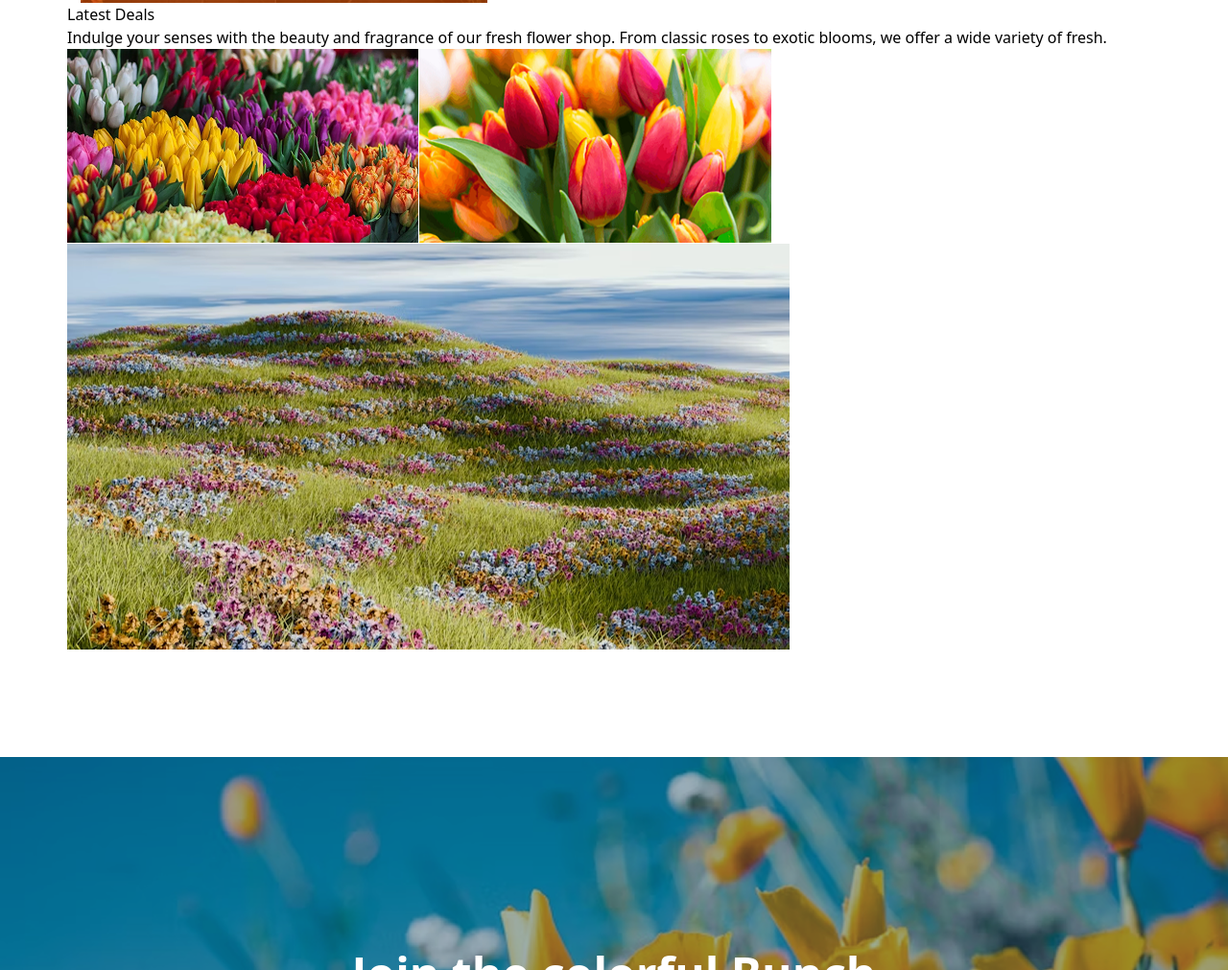
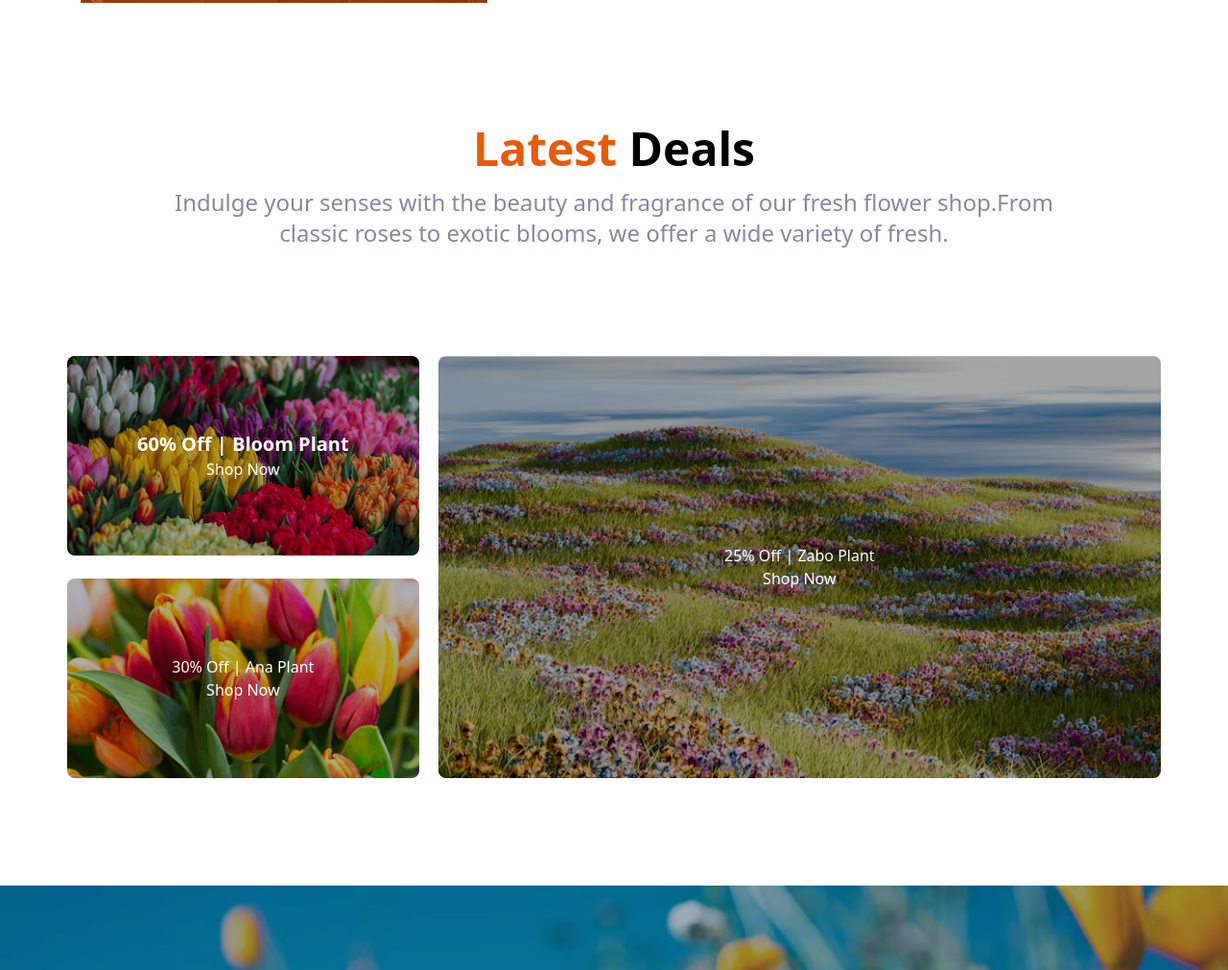
Before and after one commit to Asashik1419/second-assignment, a plain HTML site: page index.html in a window 1280 px wide. Shown: the part 2781-3792 px from the top of the page at 96% size. Drawn offline with nearby package versions, Linux system fonts and the light colour scheme.

Commit message:
added latest deals section

```diff
--- a/index.html
+++ b/index.html
@@ -142,17 +142,39 @@
     </section>
     <!-- Latest  Deals section start -->
     <section>
-      <h3>Latest Deals</h3>
-      <p>Indulge your senses with the beauty and fragrance of our fresh flower shop. From classic roses to exotic
-        blooms, we offer a wide variety of fresh.</p>
-      <div class="flex">
-        <div>
-          <div class="flex">
-            <img src="assets/deal-bloom.png" alt="">
-            <img src="assets/deal-ana.png" alt="">
+      <div class=" mx-auto">
+        <h3 class="text-5xl mt-32 font-bold text-center"> <span class="text-[#E95A08] text-center">Latest</span> Deals
+        </h3>
+        <p class="text-2xl text-center mb-28 mt-4 text-[#8987A1]">Indulge your senses with the beauty and fragrance of
+          our
+          fresh
+          flower shop.From
+          <br>classic roses to exotic
+          blooms, we offer a wide variety of fresh.
+        </p>
+        <div class="grid grid-cols-1 md:grid-cols-3 gap-5 ">
+          <div class="flex flex-col gap-6">
+            <div class="relative rounded-lg overflow-hidden">
+              <img class="w-full h-52 object-cover" src="assets/deal-bloom.png" alt="">
+              <div class="absolute inset-0 flex flex-col items-center justify-center text-white bg-black/30">
+                <h3 class="font-bold text-xl">60% Off | Bloom Plant</h3>
+                <button class="">Shop Now</button>
+              </div>
+            </div>
+            <div class="relative rounded-lg overflow-hidden">
+              <img class="w-full h-52 object-cover" src="assets/deal-ana.png" alt="">
+              <div class="absolute inset-0 flex flex-col items-center justify-center text-white bg-black/30">
+                <h3>30% Off | Ana Plant</h3>
+                <button>Shop Now</button>
+              </div>
+            </div>
           </div>
-          <div>
-            <img src="assets/deal-zabo.png" alt="">
+          <div class="relative rounded-lg overflow-hidden md:col-span-2">
+            <img class="w-full h-full object-cover" src="assets/deal-zabo.png" alt="">
+            <div class="absolute inset-0 flex flex-col items-center justify-center text-white bg-black/30">
+              <h3>25% Off | Zabo Plant</h3>
+              <button>Shop Now</button>
+            </div>
           </div>
         </div>
       </div>
```
